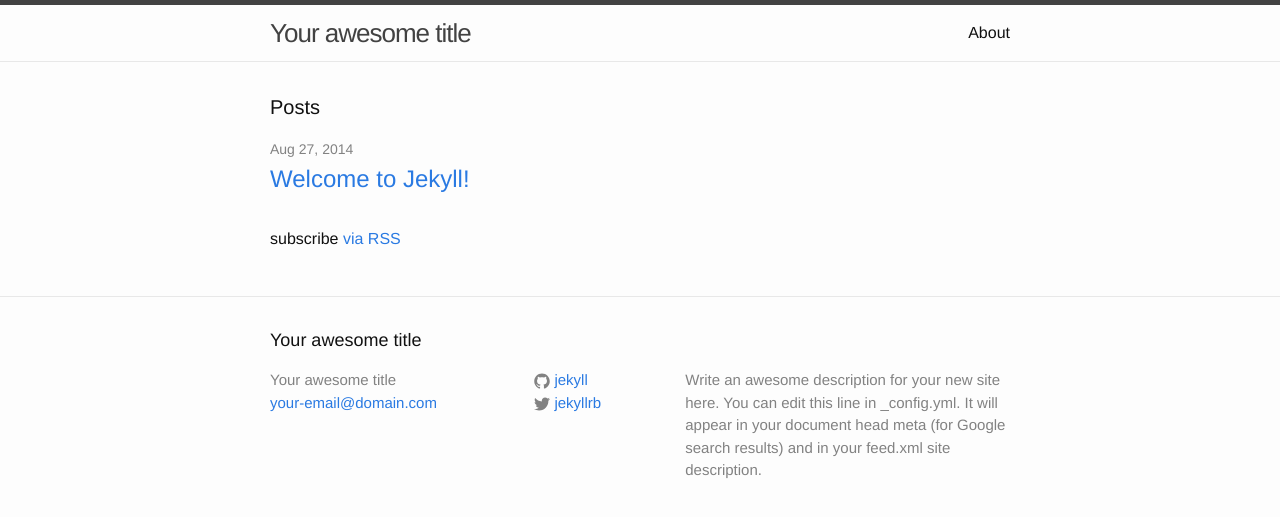
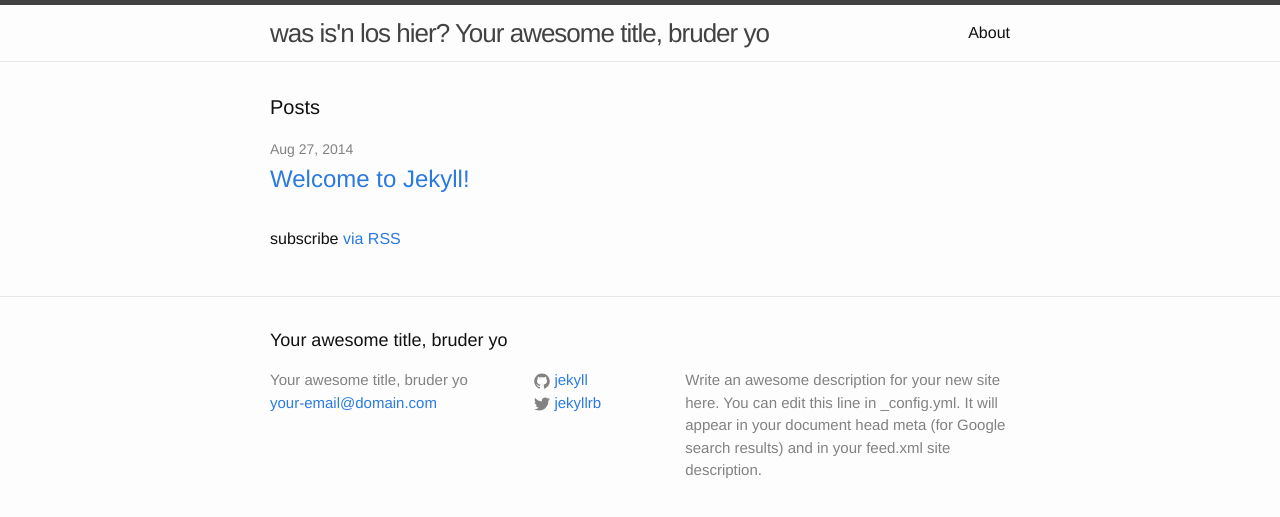
Before and after one commit to elage/support.traktandenliste.ch, a Jekyll site: the page built from index.html, in a window 1280 px wide. Shown: the top 517 px of the page. Built offline with Jekyll 4.4.1, drawn with Linux system fonts in a browser that asks for light colours.

Commit message:
fix config 2

```diff
--- a/_config.yml
+++ b/_config.yml
@@ -1,12 +1,12 @@
 # Site settings
-title: Your awesome title
+title: "Your awesome title, bruder yo"
 email: your-email@domain.com
 description: > # this means to ignore newlines until "baseurl:"
   Write an awesome description for your new site here. You can edit this
   line in _config.yml. It will appear in your document head meta (for
   Google search results) and in your feed.xml site description.
-baseurl: "" # the subpath of your site, e.g. /blog/
-url: "http://elage.github.io/support.traktandenliste.ch" # the base hostname & protocol for your site
+baseurl: "/support.traktandenliste.ch" # the subpath of your site, e.g. /blog/
+url: "http://elage.github.io" # the base hostname & protocol for your site
 twitter_username: jekyllrb
 github_username:  jekyll
 
--- a/_includes/header.html
+++ b/_includes/header.html
@@ -2,7 +2,7 @@
 
   <div class="wrapper">
 
-    <a class="site-title" href="{{ site.baseurl }}/">{{ site.title }}</a>
+    <a class="site-title" href="{{ site.baseurl }}/">was is'n los hier? {{ site.title }}</a>
 
     <nav class="site-nav">
       <a href="#" class="menu-icon">
```
